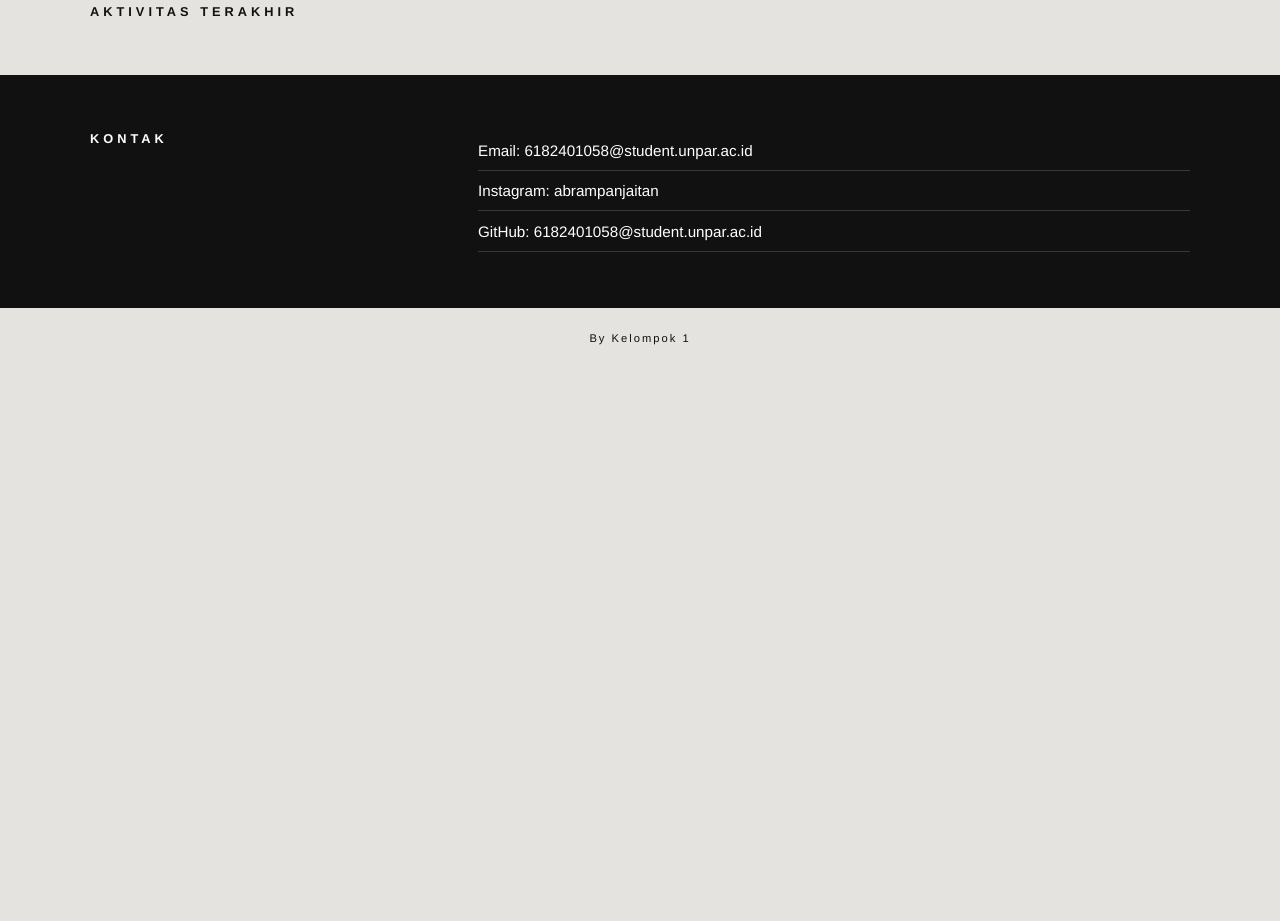
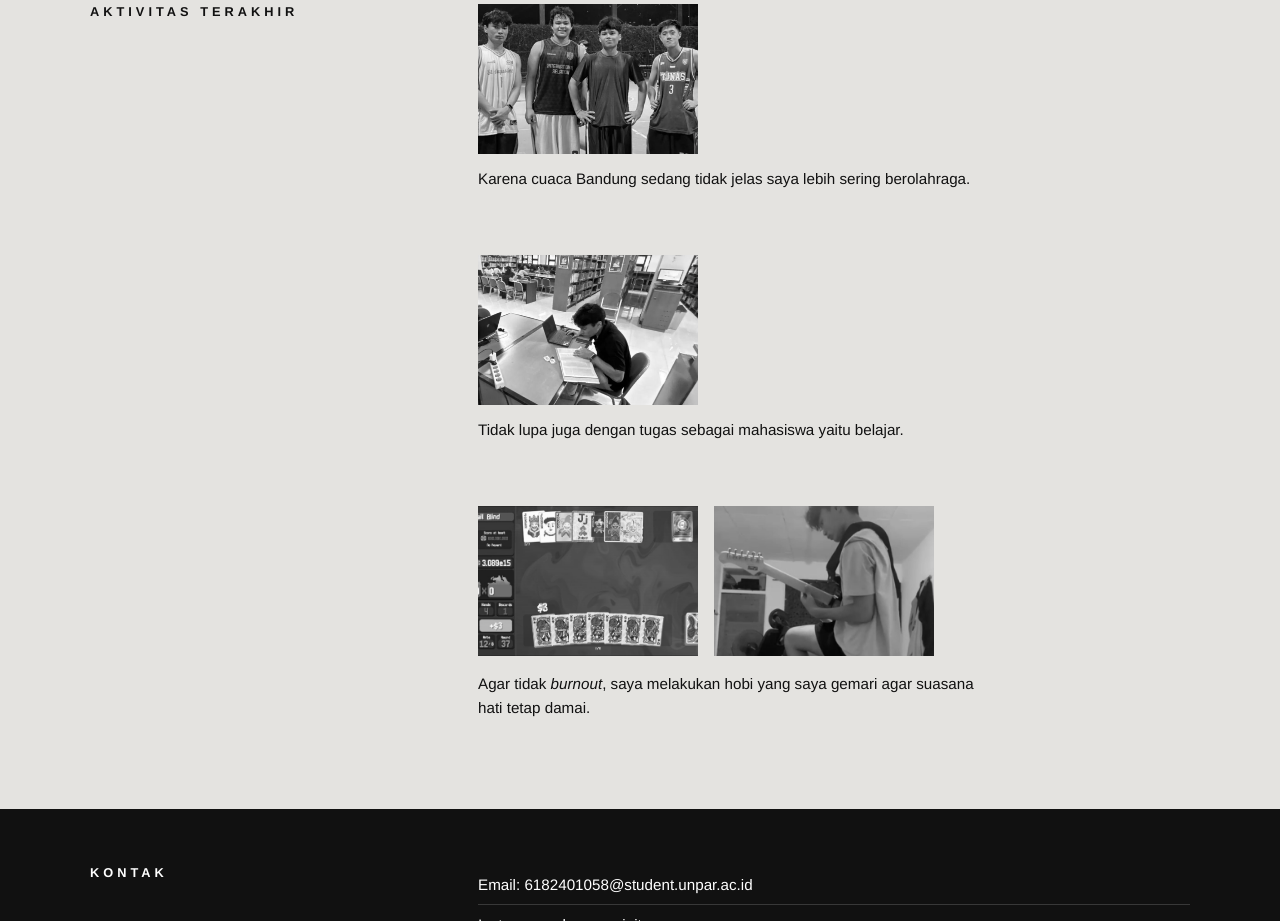
Before and after one commit to Giffoadriel/Portofolio-Super-Team, a plain HTML site: page profil-abram.html in a window 1280 px wide. Shown: the part 1257-2178 px from the top of the page. Before the commit the page ends 1625 px from the top, so only its background shows below. Drawn offline with Linux system fonts and the light colour scheme; a script that the page names is missing.

Commit message:
Menambah Konten aktivitas terakhir dan perbaikan html dan css

```diff
--- a/profil-abram.html
+++ b/profil-abram.html
@@ -31,7 +31,7 @@
       <li>Bermain game</li>
       <li>Bermain musik</li>
       <li>Olahraga</li>
-      <li>Nonton</li>
+      <li>Berwisata Alam</li>
       <li style="font-size: large;" id="belajar"><b>Belajar</b></li>
     </ul>
   </section>
@@ -45,11 +45,26 @@
       <li>Desain: UI/UX</li>
     </ul>
 
-    <!--cycle 3-->
   </section>
 
   <section id="aktivitas" class="aktivitas">
     <h2>Aktivitas Terakhir</h2>
+
+    <div class="aktivitas1">
+      <img src="img/aktivitas1.jpeg" alt="kegiatan 1">
+      <p>Karena cuaca Bandung sedang tidak jelas saya lebih sering berolahraga.</p>
+    </div>
+
+    <div class="aktivitas2">
+      <img src="img/aktivitas2.jpeg" alt="kegiatan 2">
+      <p>Tidak lupa juga dengan tugas sebagai mahasiswa yaitu belajar.</p>
+    </div>
+
+    <div class="aktivitas3">
+      <img src="img/aktivitas3.jpeg" alt="kegiatan 3">
+      <img src="img/aktivitas3c.jpeg" alt="kegiatan 3">
+      <p>Agar tidak <i>burnout</i>, saya melakukan hobi yang saya gemari agar suasana hati tetap damai.</p>
+    </div>
 
   </section>
 
--- a/style-abram.css
+++ b/style-abram.css
@@ -122,19 +122,41 @@ section:not(.hero) h2 {
 
 .aktivitas { background: var(--bg); }
 
-.aktivitas-item {
+.aktivitas1,
+.aktivitas2,
+.aktivitas3 {
   grid-column: 2;
-  display: flex;
-  gap: 1.5rem;
-  align-items: center;
-  margin-bottom: 1.5rem;
+  margin-bottom: 2rem;
 }
 
-.aktivitas-item img {
+.aktivitas1 img,
+.aktivitas2 img,
+.aktivitas3 img {
   width: 220px;
   height: 150px;
   object-fit: cover;
   filter: grayscale(100%);
+  display: block;
+}
+
+.aktivitas1 p,
+.aktivitas2 p,
+.aktivitas3 p {
+  margin-top: 0.8rem;
+  max-width: 500px;
+  line-height: 1.6;
+  font-size: 0.95rem;
+}
+
+.aktivitas3 {
+  display: flex;
+  flex-wrap: wrap;
+  gap: 1rem;
+}
+
+.aktivitas3 p {
+  flex: 0 0 100%;
+  margin-top: 0;
 }
 
 footer {
@@ -146,6 +168,7 @@ footer {
 
 @media (max-width: 700px) {
   .hero, section:not(.hero) { grid-template-columns: 1fr; }
-  .aktivitas-item { grid-column: 1; flex-direction: column; align-items: flex-start; }
-  .aktivitas-item img { width: 100%; }
+  .aktivitas1, .aktivitas2, .aktivitas3 { grid-column: 1; }
+  .aktivitas1 img, .aktivitas2 img, .aktivitas3 img { width: 100%; height: auto; max-height: 200px; }
+  .aktivitas3 img { width: calc(50% - 0.5rem); }
 }
```
Also changed, not shown: img/aktivitas1.jpeg (added), img/aktivitas2.jpeg (added), img/aktivitas3.jpeg (added), img/aktivitas3c.jpeg (added), 1 other file.
